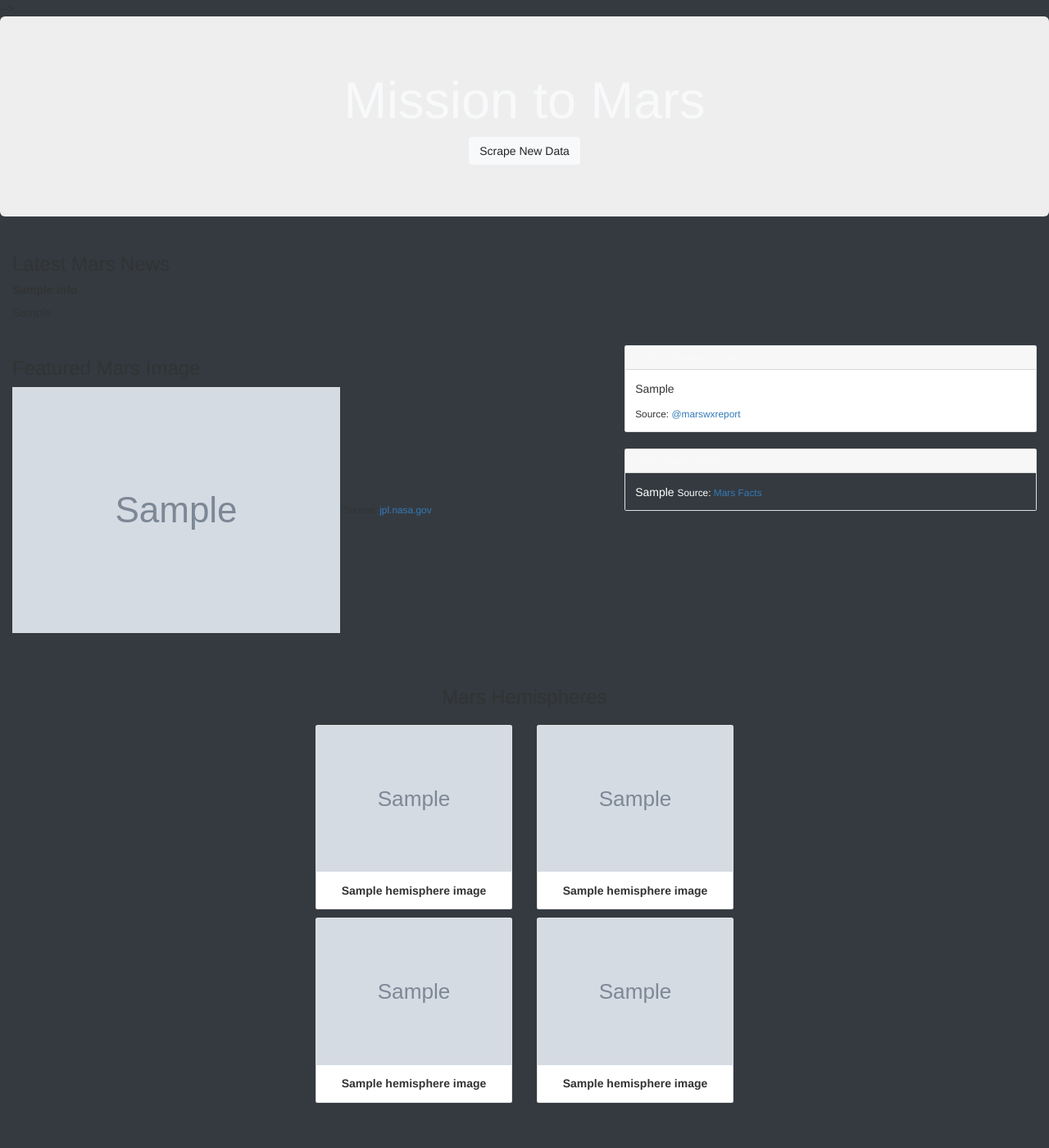
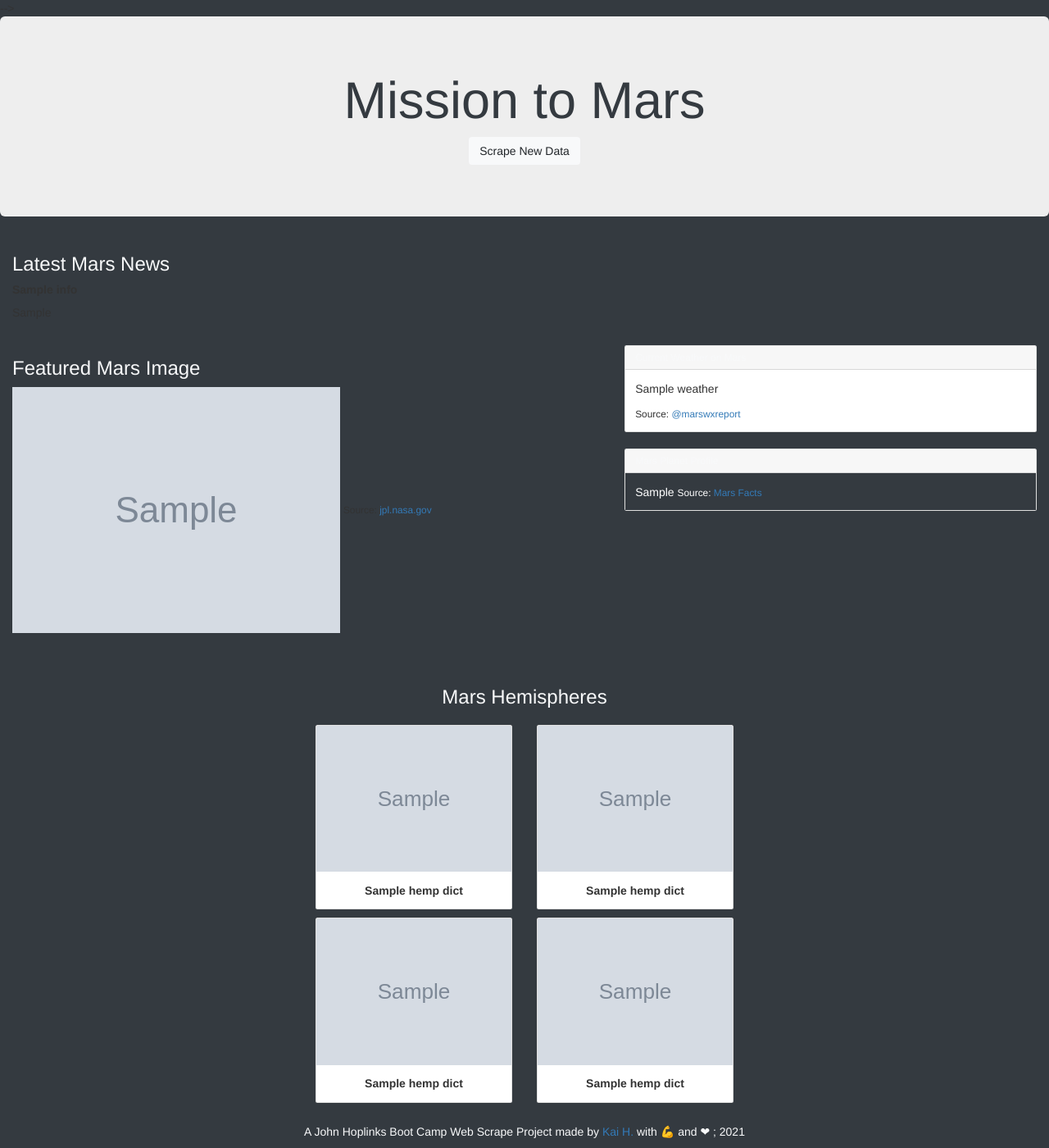
Before and after one commit to micale24/web-scraping-challenge, a Flask app: template Mission_to_Mars/templates/index.html in a window 1280 px wide. Shown: the whole page at 82% size. Before the commit the page ends 1345 px from the top, so only its background shows below. Run offline with Flask 2, Linux system fonts and the light colour scheme; the template is opened without the code that fills it: most values are stand-ins (such as "Sample title", 1, 10 or a date in 2020); grey boxes marked "Sample" are stand-in pictures; some libraries are stand-ins or nearby versions.

Commit message:
done..html done

```diff
--- a/Mission_to_Mars/app.py
+++ b/Mission_to_Mars/app.py
@@ -24,8 +24,7 @@ def home():
     info = mongo.db.mars_db.find_one()
 
     # Return template and data
-    return render_template("index.html", info=info)
-
+    return render_template("./index.html", info=info)
 
 # Route that will trigger the scrape function
 @app.route("/scrape")
--- a/Mission_to_Mars/templates/index.html
+++ b/Mission_to_Mars/templates/index.html
@@ -20,22 +20,22 @@
 <body class="bg-dark">
     <div class="container-fluid p-0">
         <div class="jumbotron jumbotron-fluid m-0 text-center bg-mars-yellow">
-            <h1 class="text-light header-font mb-3"> Mission to Mars</h1>
+            <h1 class="text-dark header-font mb-3"> Mission to Mars</h1>
             <p><a class="btn btn-light btn-md" href="/scrape" role="button">Scrape New Data</a></p>
         </div>
 
         <div class="row px-4 pt-4 mt-3">
             <div class="col-12">
-                <h3 class="mini-header-font mb-3">Latest Mars News</h3>
+                <h3 class="text-light mini-header-font mb-3">Latest Mars News</h3>
                 <h5 class="headline"><b>{{info.news_title}}</b></h5>
-                <p class="font-weight-light">{{info.news_p}}</p>
+                <p class="font-weight-light">{{info.news_para}}</p>
             </div>
         </div>
 
         <div class="row p-4">
             <div class="col-sm-12 col-md-7">
-                <h3 class="mini-header-font mb-3">Featured Mars Image</h3>
-                    <img class="img-fluid " src={{info.featuredimage_url}} alt="Feature Image" >
+                <h3 class="text-light mini-header-font mb-3">Featured Mars Image</h3>
+                    <img class="img-fluid " src={{info.mars_img}} alt="Feature Image" >
                     <caption><small>Source: <a class="link" target="blank_ " href="https://www.jpl.nasa.gov/spaceimages/?search=&category=Mars ">jpl.nasa.gov</a></small></caption>
             </div>
 
@@ -45,7 +45,7 @@
                         <h6 class="text-light m-auto mini-header-font ">Current Weather on Mars</h6>
                     </div>
                     <div class=" card-body ">
-                        <p class="font-weight-light ">{{info.mars_weather}}</p>
+                        <p class="font-weight-light ">{{info.weather}}</p>
                         <caption><small>Source: <a class="link" target="blank_ " href="https://twitter.com/marswxreport ">@marswxreport</a></small></caption>
                     </div>
                 </div>
@@ -54,8 +54,7 @@
                     <div class="card-header bg-mars-yellow ">
                         <h6 class="mini-header text-light m-0 mini-header-font ">Mars Planet Profile</h6>
                     </div>
-                    <div class="card-body table-responsive table-striped table-dark ">
-                        {{info.mars_fact_table|safe}}
+                    <div class="card-body table-responsive table-striped table-dark ">{{info.mars_facts|safe}}
                         <caption><small>Source: <a class="link" href="https://space-facts.com/mars/ ">Mars Facts</a></small></caption>
 
                     </div>
@@ -67,23 +66,23 @@
 
         <div class="row mt-5 mb-3 ">
             <div class="col-12 ">
-                <h3 class="text-center mini-header-font ">Mars Hemispheres</h3>
+                <h3 class="text-light text-center mini-header-font ">Mars Hemispheres</h3>
             </div>
         </div>
 
         <div class="row mb-3">
             <div class="card-deck mx-auto ">
                 <div class="card bg-grey-card" style="width: 24rem; ">
-                    <img class="card-img-top img-fluid " src={{info.hemisphere_images[0].img_url }} alt={{info.hemisphere_images[0].title }}/>
+                    <img class="card-img-top img-fluid " src={{info.hemp_dict[0].img_url }} alt={{info.hemp_dict[0].title }}/>
                     <div class="card-body ">
-                        <p class="card-text text-center "><strong>{{ info.hemisphere_images[0].title }}</strong></p>
+                        <p class="card-text text-center "><strong>{{info.hemp_dict[0].title}}</strong></p>
                     </div>
                 </div>
 
                 <div class="card bg-grey-card" style="width: 24rem; ">
-                    <img class="card-img-top img-fluid " src={{info.hemisphere_images[1].img_url}} alt={{info.hemisphere_images[1].title}}/>
+                    <img class="card-img-top img-fluid " src={{info.hemp_dict[1].img_url}} alt={{info.hemp_dict[1].title}}/>
                     <div class="card-body ">
-                        <p class="card-text text-center "><strong>{{info.hemisphere_images[1].title}}</strong></p>
+                        <p class="card-text text-center "><strong>{{info.hemp_dict[1].title}}</strong></p>
                     </div>
                 </div>
             </div>
@@ -93,16 +92,16 @@
         <div class="row mt-2 mb-4">
             <div class="card-deck mx-auto ">
                 <div class="card bg-grey-card" style="width: 24rem; ">
-                    <img class="card-img-top img-fluid " src={{info.hemisphere_images[2].img_url}} alt={{info.hemisphere_images[2].title}}/>
+                    <img class="card-img-top img-fluid " src={{info.hemp_dict[2].img_url}} alt={{info.hemp_dict[2].title}}/>
                     <div class="card-body ">
-                        <p class="card-text text-center "><strong>{{info.hemisphere_images[2].title}}</strong></p>
+                        <p class="card-text text-center "><strong>{{info.hemp_dict[2].title}}</strong></p>
                     </div>
                 </div>
 
                 <div class="card bg-grey-card" style="width: 24rem; ">
-                    <img class="card-img-top img-fluid " src={{info.hemisphere_images[3].img_url}} alt={{info.hemisphere_images[3].title}}/>
+                    <img class="card-img-top img-fluid " src={{info.hemp_dict[3].img_url}} alt={{info.hemp_dict[3].title}}/>
                     <div class="card-body ">
-                        <p class="card-text text-center "><strong>{{info.hemisphere_images[3].title}}</strong></p>
+                        <p class="card-text text-center "><strong>{{info.hemp_dict[3].title}}</strong></p>
                     </div>
                 </div>
             </div>
@@ -112,7 +111,7 @@
 
         <footer class="bg-mars-yellow">
             <div>
-                <!-- <p class="text-light text-center p-3 m-0">A <a class="foot-a" href="https://github.com">Web </a> by  &#169; 2021</p> -->
+                <p class="text-light text-center p-3 m-0">A John Hoplinks Boot Camp Web Scrape Project made by <a class="foot-a" href="https://github.com/micale24">Kai H. </a> with &#128170 and  &#10084 ; 2021</p>
             </div>
 
         </footer>
```
Also changed, not shown: Mission_to_Mars/mission_to_mars1.py (+14 -7 lines), 1 other file.
